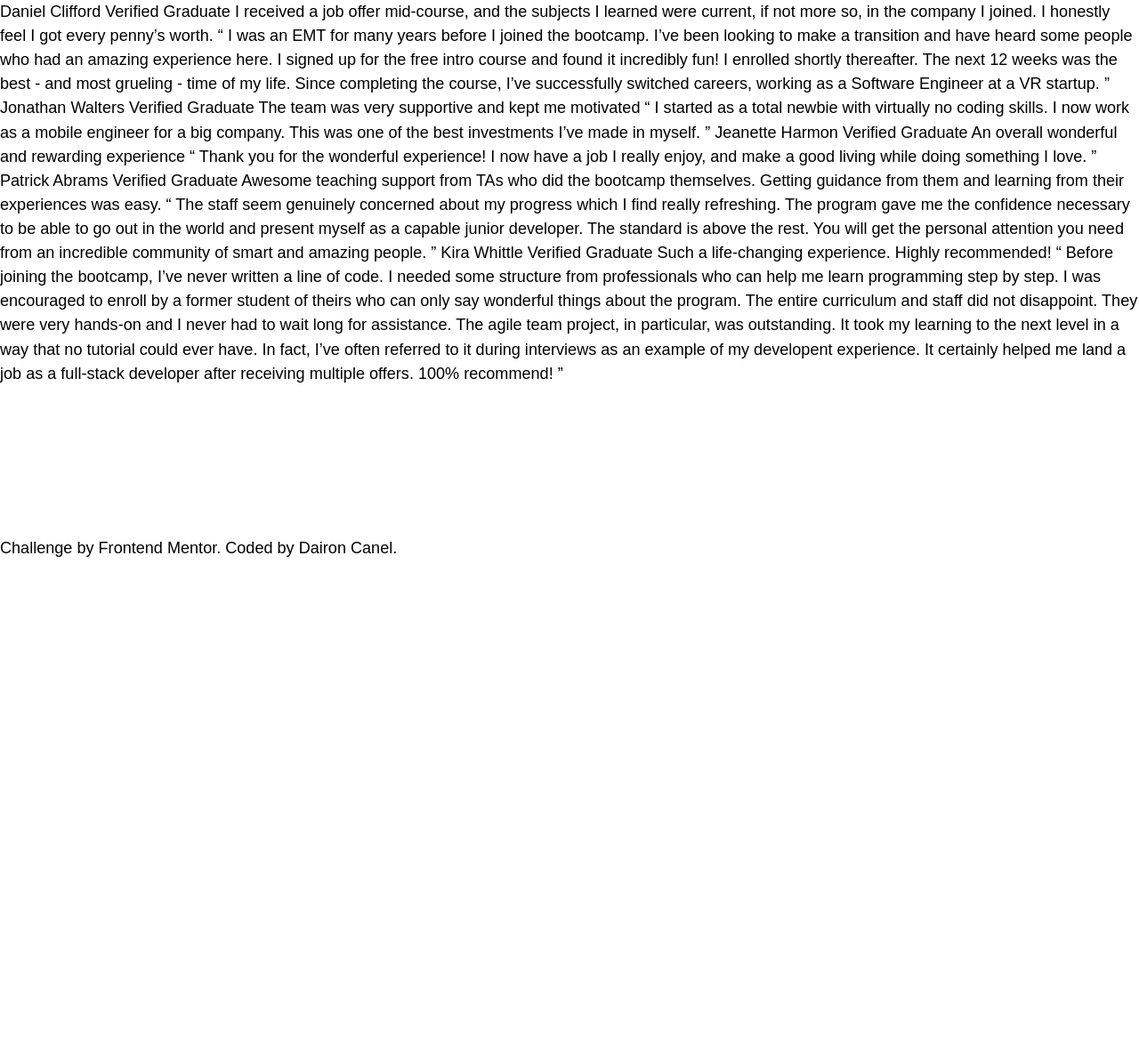
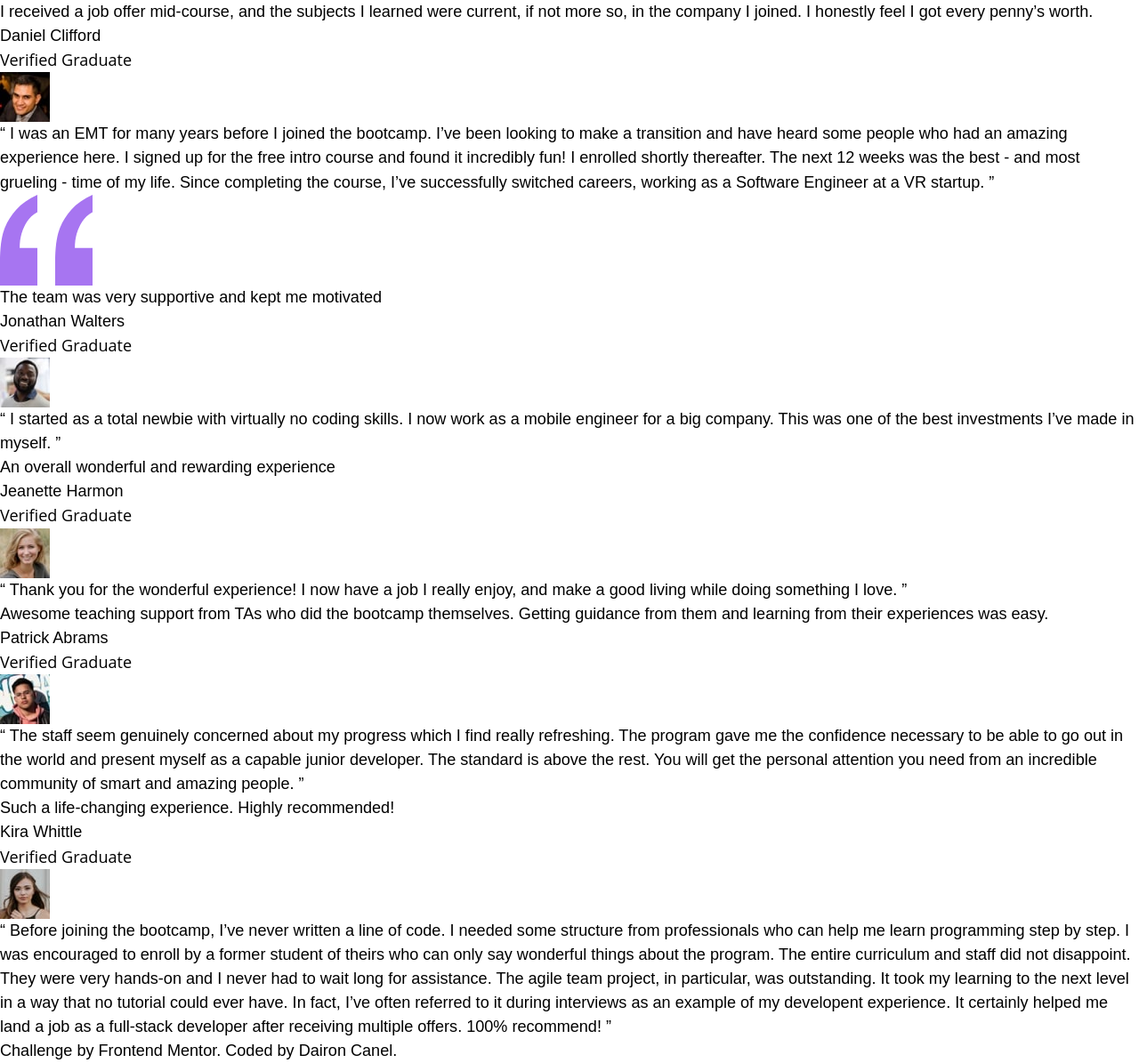
Before and after one commit to dairon-canel/testimonials-grid-section, a website: page public/index.html in a window 1280 px wide. Shown: the whole page at 89% size. Before the commit the page ends 800 px from the top, so only its background shows below. Drawn offline with Linux system fonts and the light colour scheme.

Commit message:
feat: html structure

```diff
--- a/public/index.html
+++ b/public/index.html
@@ -17,39 +17,104 @@
     <title>Frontend Mentor | Testimonials Grid Section</title>
   </head>
   <body class="grid min-h-screen">
-    Daniel Clifford Verified Graduate I received a job offer mid-course, and the
-    subjects I learned were current, if not more so, in the company I joined. I
-    honestly feel I got every penny’s worth. “ I was an EMT for many years
-    before I joined the bootcamp. I’ve been looking to make a transition and
-    have heard some people who had an amazing experience here. I signed up for
-    the free intro course and found it incredibly fun! I enrolled shortly
-    thereafter. The next 12 weeks was the best - and most grueling - time of my
-    life. Since completing the course, I’ve successfully switched careers,
-    working as a Software Engineer at a VR startup. ” Jonathan Walters Verified
-    Graduate The team was very supportive and kept me motivated “ I started as a
-    total newbie with virtually no coding skills. I now work as a mobile
-    engineer for a big company. This was one of the best investments I’ve made
-    in myself. ” Jeanette Harmon Verified Graduate An overall wonderful and
-    rewarding experience “ Thank you for the wonderful experience! I now have a
-    job I really enjoy, and make a good living while doing something I love. ”
-    Patrick Abrams Verified Graduate Awesome teaching support from TAs who did
-    the bootcamp themselves. Getting guidance from them and learning from their
-    experiences was easy. “ The staff seem genuinely concerned about my progress
-    which I find really refreshing. The program gave me the confidence necessary
-    to be able to go out in the world and present myself as a capable junior
-    developer. The standard is above the rest. You will get the personal
-    attention you need from an incredible community of smart and amazing people.
-    ” Kira Whittle Verified Graduate Such a life-changing experience. Highly
-    recommended! “ Before joining the bootcamp, I’ve never written a line of
-    code. I needed some structure from professionals who can help me learn
-    programming step by step. I was encouraged to enroll by a former student of
-    theirs who can only say wonderful things about the program. The entire
-    curriculum and staff did not disappoint. They were very hands-on and I never
-    had to wait long for assistance. The agile team project, in particular, was
-    outstanding. It took my learning to the next level in a way that no tutorial
-    could ever have. In fact, I’ve often referred to it during interviews as an
-    example of my developent experience. It certainly helped me land a job as a
-    full-stack developer after receiving multiple offers. 100% recommend! ”
+    <main>
+      <section>
+        <h1>
+          I received a job offer mid-course, and the subjects I learned were
+          current, if not more so, in the company I joined. I honestly feel I
+          got every penny’s worth.
+        </h1>
+        <div>
+          <h2>Daniel Clifford</h2>
+          <p>Verified Graduate</p>
+          <img src="./image-daniel.jpg" alt="Daniel Clifford" />
+        </div>
+        <blockquote>
+          “ I was an EMT for many years before I joined the bootcamp. I’ve been
+          looking to make a transition and have heard some people who had an
+          amazing experience here. I signed up for the free intro course and
+          found it incredibly fun! I enrolled shortly thereafter. The next 12
+          weeks was the best - and most grueling - time of my life. Since
+          completing the course, I’ve successfully switched careers, working as
+          a Software Engineer at a VR startup. ”
+        </blockquote>
+        <img
+          aria-hidden="true"
+          src="./bg-pattern-quotation.svg"
+          alt="bg pattern"
+        />
+      </section>
+      <section>
+        <h1>The team was very supportive and kept me motivated</h1>
+        <div>
+          <h2>Jonathan Walters</h2>
+          <p>Verified Graduate</p>
+          <img src="./image-jonathan.jpg" alt="Jonathan Walters" />
+        </div>
+        <blockquote>
+          “ I started as a total newbie with virtually no coding skills. I now
+          work as a mobile engineer for a big company. This was one of the best
+          investments I’ve made in myself. ”
+        </blockquote>
+      </section>
+      <section>
+        <h1>An overall wonderful and rewarding experience</h1>
+        <div>
+          <h2>Jeanette Harmon</h2>
+          <p>Verified Graduate</p>
+          <img src="./image-jeanette.jpg" alt="Jeanette Harmon" />
+        </div>
+        <blockquote>
+          “ Thank you for the wonderful experience! I now have a job I really
+          enjoy, and make a good living while doing something I love. ”
+        </blockquote>
+      </section>
+      <section>
+        <h1>
+          Awesome teaching support from TAs who did the bootcamp themselves.
+          Getting guidance from them and learning from their experiences was
+          easy.
+        </h1>
+        <div>
+          <h2>Patrick Abrams</h2>
+          <p>Verified Graduate</p>
+          <img
+            src="./image-patrick.jpg"
+            alt="Patrick
+    Abrams"
+          />
+        </div>
+        <blockquote>
+          “ The staff seem genuinely concerned about my progress which I find
+          really refreshing. The program gave me the confidence necessary to be
+          able to go out in the world and present myself as a capable junior
+          developer. The standard is above the rest. You will get the personal
+          attention you need from an incredible community of smart and amazing
+          people. ”
+        </blockquote>
+      </section>
+      <section>
+        <h1>Such a life-changing experience. Highly recommended!</h1>
+        <div>
+          <h2>Kira Whittle</h2>
+          <p>Verified Graduate</p>
+          <img src="./image-kira.jpg" alt="Kira Whittle" />
+        </div>
+        <blockquote>
+          “ Before joining the bootcamp, I’ve never written a line of code. I
+          needed some structure from professionals who can help me learn
+          programming step by step. I was encouraged to enroll by a former
+          student of theirs who can only say wonderful things about the program.
+          The entire curriculum and staff did not disappoint. They were very
+          hands-on and I never had to wait long for assistance. The agile team
+          project, in particular, was outstanding. It took my learning to the
+          next level in a way that no tutorial could ever have. In fact, I’ve
+          often referred to it during interviews as an example of my developent
+          experience. It certainly helped me land a job as a full-stack
+          developer after receiving multiple offers. 100% recommend! ”
+        </blockquote>
+      </section>
+    </main>
     <footer class="attribution">
       Challenge by
       <a href="https://www.frontendmentor.io?ref=challenge" target="_blank"
```
